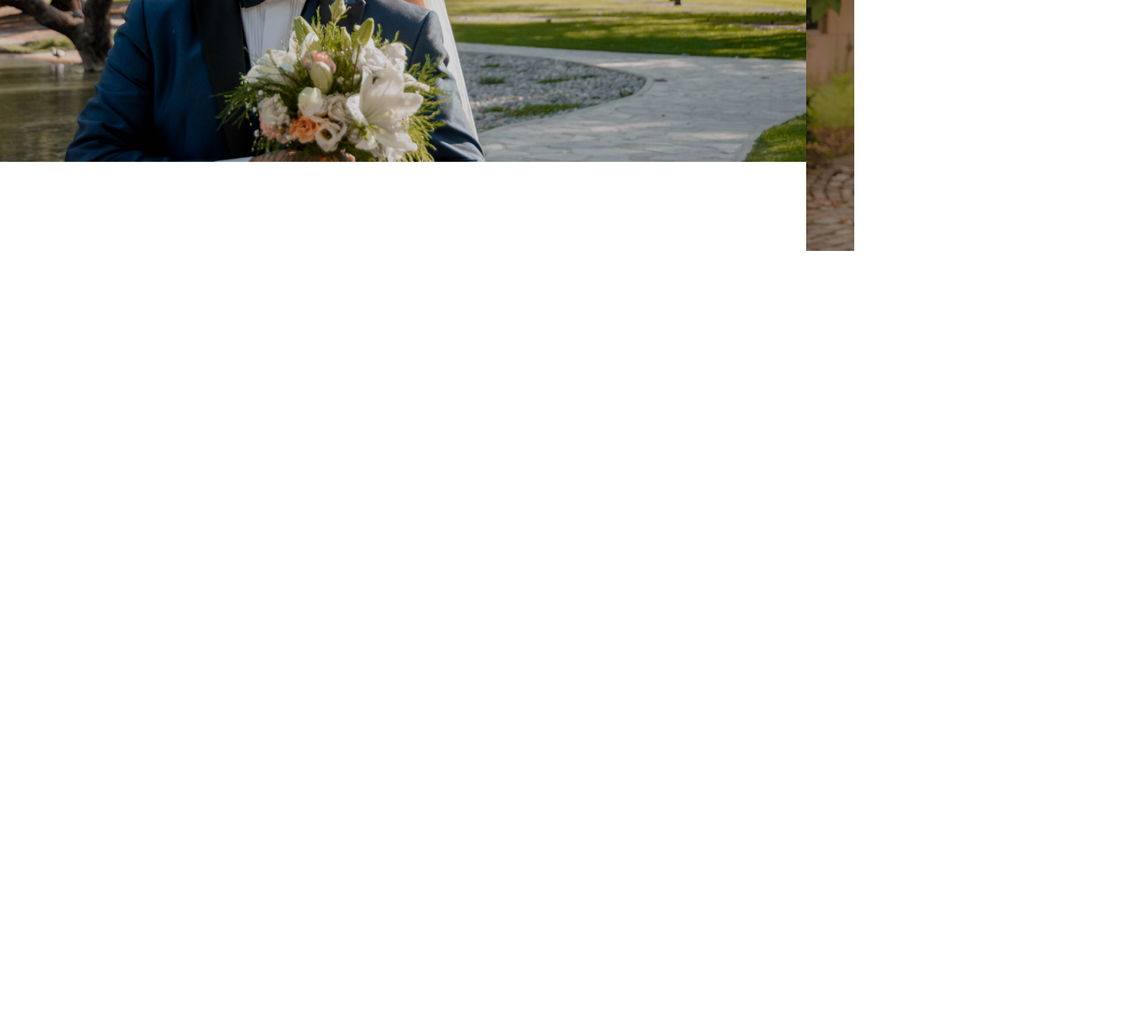
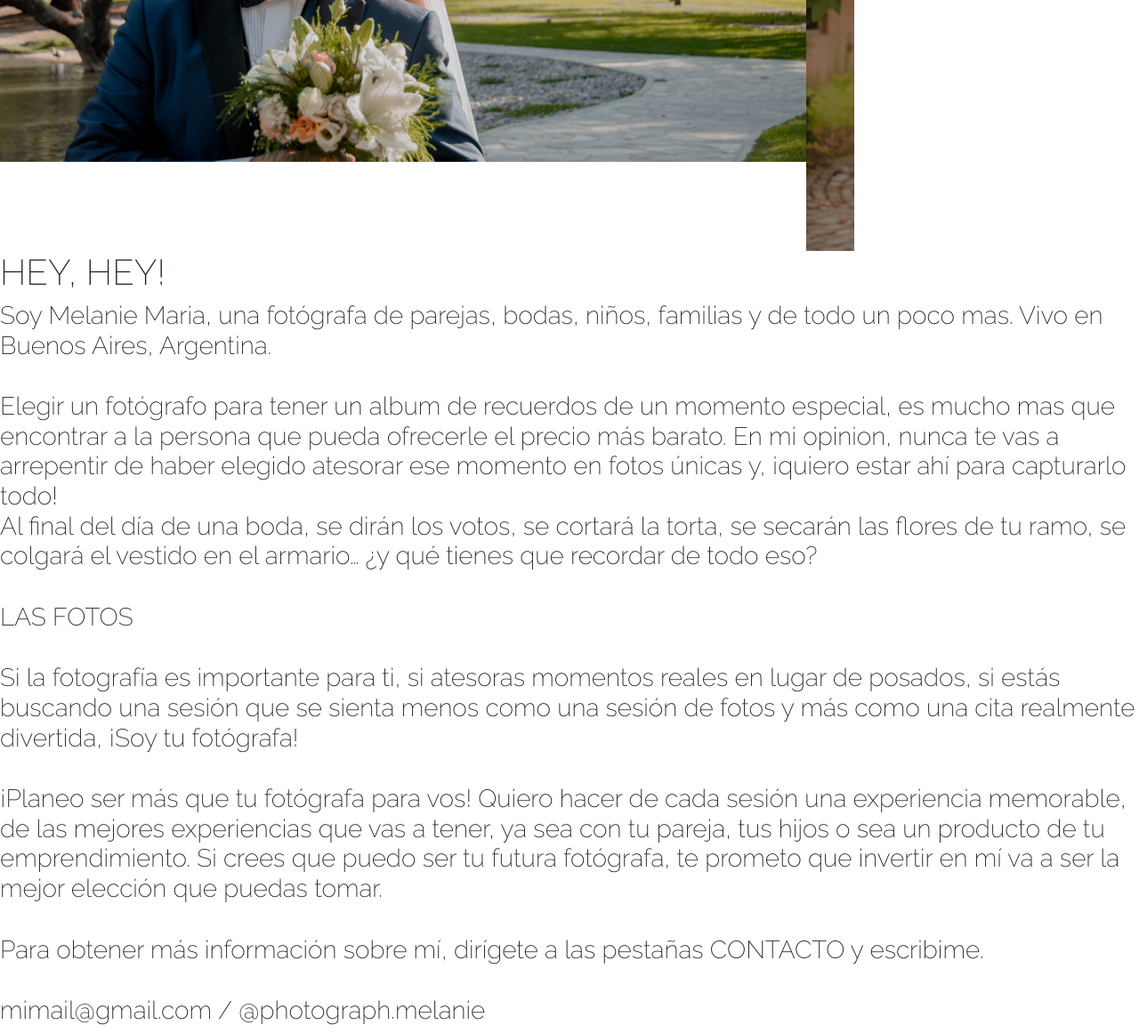
Before and after one commit to ruthpintos/MM-Photograph, a website: page index.html in a window 1280 px wide. Shown: the part 500-1661 px from the top of the page at 89% size. Before the commit the page ends 800 px from the top, so only its background shows below. Drawn offline with nearby package versions, Linux system fonts and the light colour scheme.

Commit message:
Modicación en index.html

```diff
--- a/index.html
+++ b/index.html
@@ -107,6 +107,26 @@
             </button>
         </div>
 
+        <div class="tituloHey">
+                <h1>HEY, HEY!</h1>
+
+                <h3 class="text-left">Soy Melanie Maria, una fotógrafa de parejas, bodas, niños, familias y de todo un poco mas. Vivo en Buenos Aires, Argentina.</h3>
+                <br>
+                <h3 class="text-left">Elegir un fotógrafo para tener un album de recuerdos de un momento especial, es mucho mas que encontrar a la persona que pueda ofrecerle el precio más barato. En mi opinion, nunca te vas a arrepentir de haber elegido atesorar ese momento en fotos únicas y, ¡quiero estar ahí para capturarlo todo!<br>
+                Al final del día de una boda, se dirán los votos, se cortará la torta, se secarán las flores de tu ramo, se colgará el vestido en el armario… ¿y qué tienes que recordar de todo eso?</h3>
+                <br>
+                <h3 class="text-left">LAS FOTOS</h3>
+                <br>
+                <h3 class="text-left">Si la fotografía es importante para ti, si atesoras momentos reales en lugar de posados, si estás buscando una sesión que se sienta menos como una sesión de fotos y más como una cita realmente divertida, ¡Soy tu fotógrafa!</h3>
+                <br>
+                <h3 class="text-left">¡Planeo ser más que tu fotógrafa para vos! Quiero hacer de cada sesión una experiencia memorable, de las mejores experiencias que vas a tener, ya sea con tu pareja, tus hijos o sea un producto de tu emprendimiento.
+                Si crees que puedo ser tu futura fotógrafa, te prometo que invertir en mí va a ser la mejor elección que puedas tomar.</h3>
+                <br>
+                <h3 class="text-left">Para obtener más información sobre mí, dirígete a las pestañas CONTACTO y escribime.</h3>
+                <br>
+                <h3 class="text-left">mimail@gmail.com / @photograph.melanie</h3>
+        </div>
+
 
     </main>
 
```
